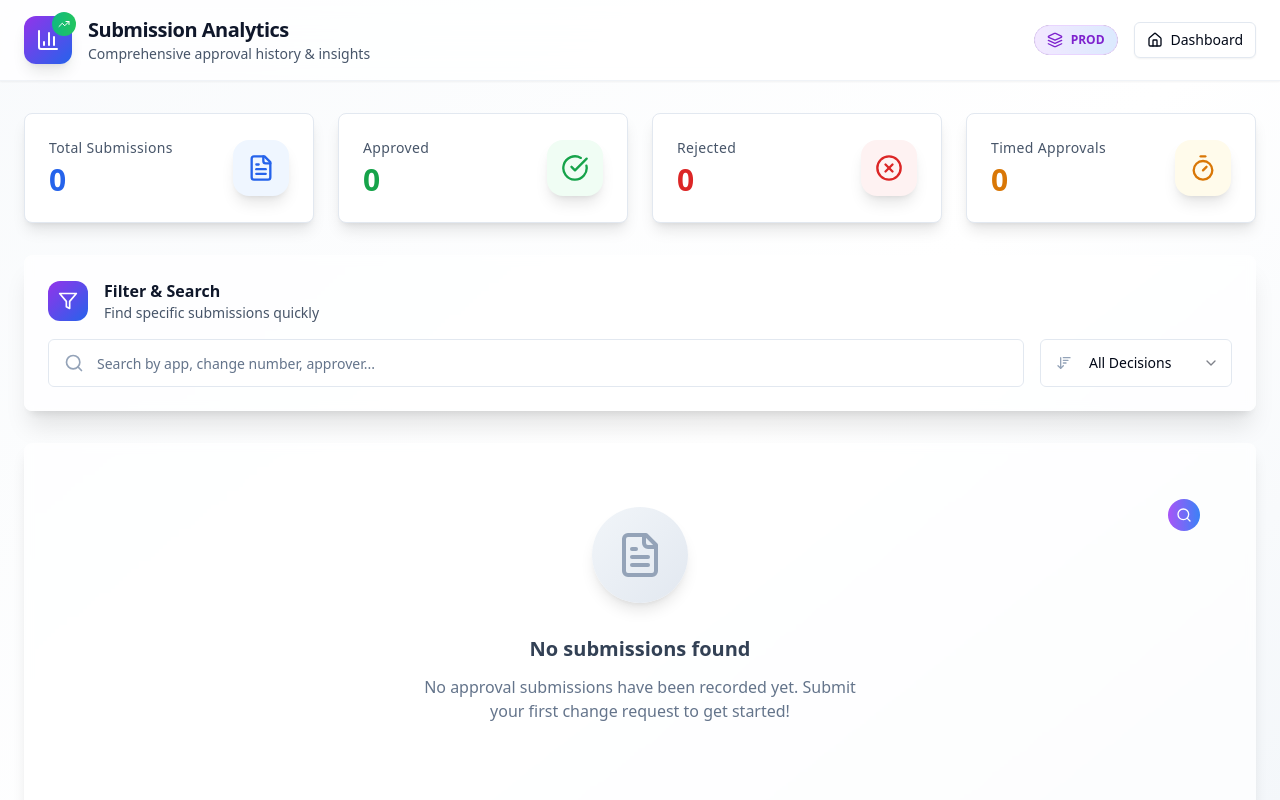
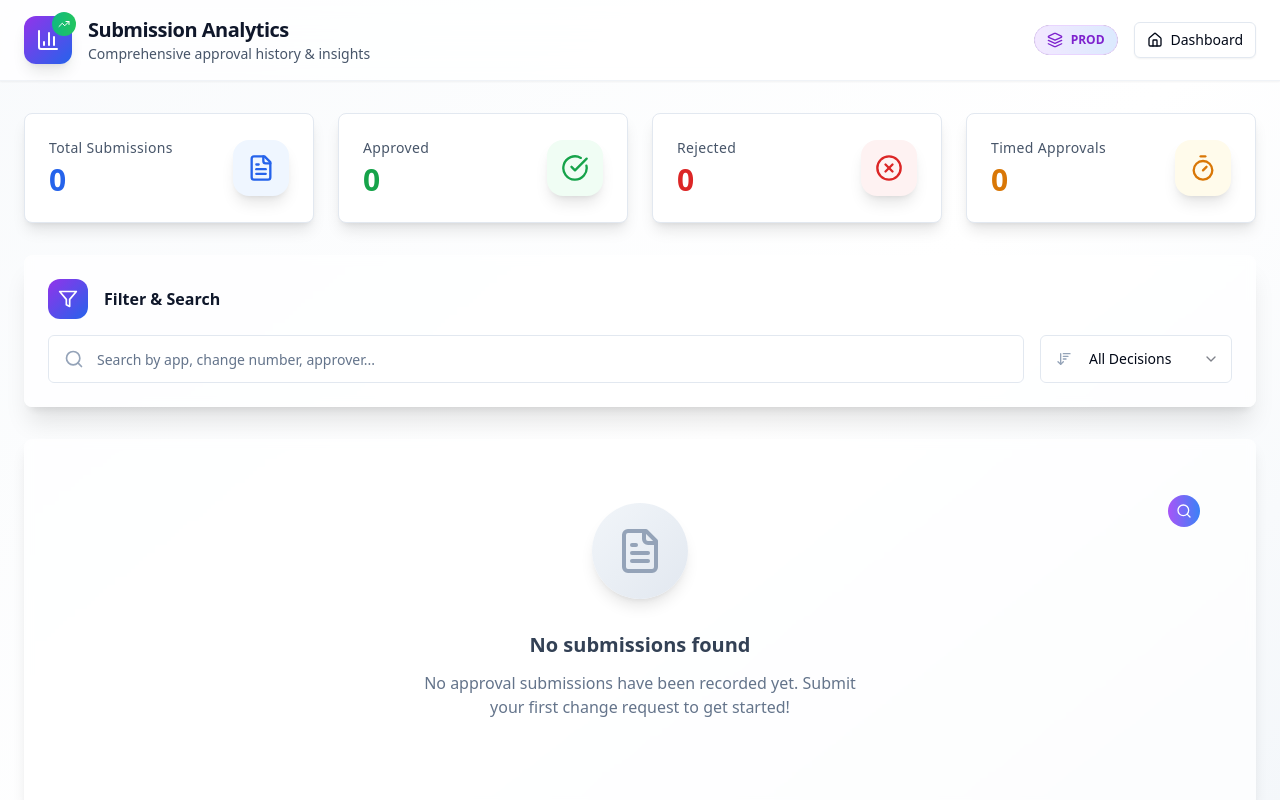
Before and after one commit to sn-0217/sleek-nav-revamp-fix, a React (Vite) app: page / in a window 1280 px wide. Shown: the top 800 px of the page. Built offline with nearby package versions, Linux system fonts and the light colour scheme.

Commit message:
Remove filter description
Removed the text "Find specific submissions quickly" from the filter section on the Index page.

```diff
--- a/src/pages/Index.tsx
+++ b/src/pages/Index.tsx
@@ -1,3 +1,4 @@
+
 import { useState, useEffect, useMemo } from 'react';
 import { Search, Calendar, User, Mail, Clock, CheckCircle, XCircle, Timer, FileText, ArrowLeft, Layers, Home, TrendingUp, BarChart3, Filter, SortDesc } from 'lucide-react';
 import { Card, CardContent } from '@/components/ui/card';
@@ -242,7 +243,6 @@ const Index = () => {
               </div>
               <div>
                 <h3 className="font-semibold text-slate-900">Filter & Search</h3>
-                <p className="text-sm text-slate-600">Find specific submissions quickly</p>
               </div>
             </div>
             <div className="flex flex-col sm:flex-row gap-4">
```
